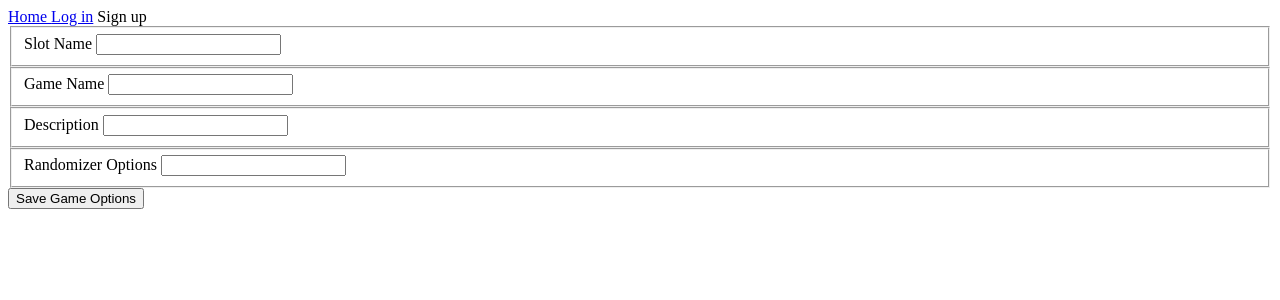
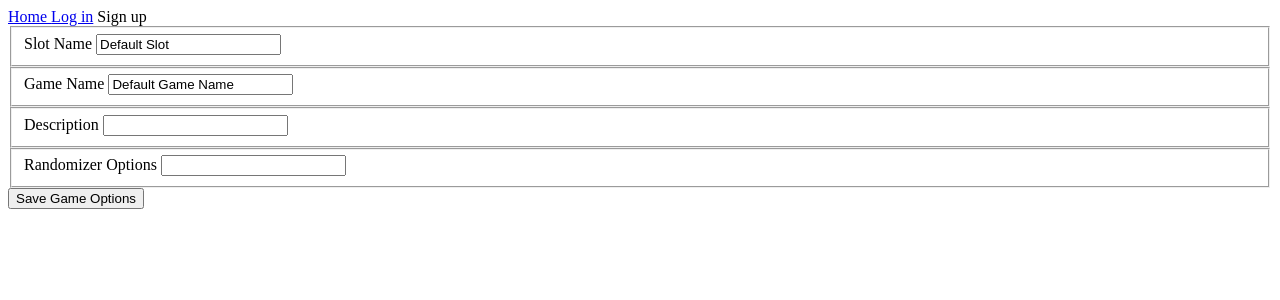
Before and after one commit to BrendanHurt/ap-waiting-room, a Django app: page /user_yamls/yaml/ in a window 1280 px wide. Shown: the top 300 px of the page. Run offline with Django 5.2, Linux system fonts and the light colour scheme.

Commit message:
Added ability to edit YAMLs
Edited the views and forms involved with adding yamls to take in the context of either a default yaml, in the case of creating a new one, or the data of an existing yaml.

```diff
--- a/user_yamls/templates/user_yamls/view_yamls.html
+++ b/user_yamls/templates/user_yamls/view_yamls.html
@@ -12,6 +12,11 @@
             <p>Slot Name:<br>{{ yaml.slot }}</p>
             <p>Description:<br>{{ yaml.description }}</p>
             <button>Download</button>
+            <br><br>
+            <a href="{% url 'user_yamls:yaml_form' yaml.id %}">
+                Edit
+            </a>
+            <br><br>
             <a href="{% url 'user_yamls:del' yaml.id %}">
                 Delete
             </a>
--- a/user_yamls/templates/user_yamls/add_yaml.html
+++ b/user_yamls/templates/user_yamls/yaml_form.html
@@ -6,23 +6,27 @@
     </head>
     <body>
         {% include "home/nav.html" %}
-        <form action="{% url 'user_yamls:add_yaml' %}" method="post">
+        {% if yaml_id is not None %}
+            <form action="{% url 'user_yamls:submit_yaml' yaml_id %}" method="post">
+        {% else %}
+            <form action="{% url 'user_yamls:submit_yaml' %}" method="post">
+        {% endif %}
             {% csrf_token %}
             <fieldset>
                 <label for="slot_name">Slot Name</label>
-                <input type="text" name="slot" id="slot" required>
+                <input type="text" name="slot" id="slot" value="{{ yaml_slot }}" required>
             </fieldset>
             <fieldset>
                 <label for="game_name">Game Name</label>
-                <input type="text" name="game_name" id="game_name" required>
+                <input type="text" name="game_name" id="game_name" value="{{ yaml_game_name }}" required>
             </fieldset>
             <fieldset>
                 <label for="description">Description</label>
-                <input type="text" name="description" id="description">
+                <input type="text" name="description" id="description" value="{{ yaml_description }}">
             </fieldset>
             <fieldset>
                 <label for="game_options">Randomizer Options</label>
-                <input type="text" name="game_options" id="game_options" required>
+                <input type="text" name="game_options" id="game_options" value="{{ yaml_game_options }}" required>
             </fieldset>
             <input type="submit" value="Save Game Options">
         </form>
--- a/user_yamls/urls.py
+++ b/user_yamls/urls.py
@@ -6,6 +6,8 @@ app_name = "user_yamls"
 urlpatterns = [
     path('<int:user_id>/', views.index, name='view_yamls'),
     path('yaml/', views.yaml_form, name='yaml_form'),
-    path('yaml/save/', views.add, name='add_yaml'),
+    path('yaml/<slug:yaml_id>', views.yaml_form, name='yaml_form'),
+    path('yaml/submit/', views.submit_yaml, name='submit_yaml'),
+    path('yaml/submit/<slug:yaml_id>', views.submit_yaml, name='submit_yaml'),
     path('yaml/del/<int:yaml_id>/', views.delete_yaml, name="del"),
 ]
--- a/user_yamls/views.py
+++ b/user_yamls/views.py
@@ -15,37 +15,63 @@ def index(request, user_id):
     )
     #return HttpResponse('This is the index page for yamls')
 
-def yaml_form(request):
-    return render(request, 'user_yamls/add_yaml.html')
+def yaml_form(request, yaml_id=None):
+    yaml_slot = "Slot Name"
 
-def add(request):
+    slot = user_yamls._meta.get_field("slot").get_default()
+    game_name = user_yamls._meta.get_field("game_name").get_default()
+    description = ""
+    game_options = ""
+
+    if (yaml_id is not None):
+        yaml = get_object_or_404(user_yamls, pk=yaml_id)
+        slot = yaml.slot
+        game_name = yaml.game_name
+        description = yaml.description
+        game_options = yaml.game_options
+    print (slot)
+    return render(
+        request,
+        'user_yamls/yaml_form.html',
+        {
+            "yaml_id": yaml_id,
+            "yaml_slot": slot,
+            "yaml_game_name": game_name,
+            "yaml_description": description,
+            "yaml_game_options": game_options
+        },
+    )
+
+def submit_yaml(request, yaml_id=None):
     #get the user_id
     #get the slot name
     #get the game name
     #get the description, emtpy string if none
     #get the options
-    try:
-        user = get_object_or_404(
-            users,
-            pk=request.session.get("user_id")
+    user = get_object_or_404(
+        users,
+        pk=request.session.get("user_id")
+    )
+
+    yaml = None
+    if (yaml_id is not None):
+        yaml = get_object_or_404(user_yamls, pk=yaml_id)
+    else:
+        yaml = user_yamls()
+        yaml.user_id = user
+
+    yaml.slot = request.POST["slot"]
+    yaml.game_name = request.POST["game_name"]
+    yaml.description = request.POST["description"]
+    yaml.game_options = request.POST["game_options"]
+
+    yaml.save()
+    return HttpResponseRedirect(
+        reverse(
+            "user_yamls:view_yamls",
+            args=(user.id,)
         )
-        new_yaml = user_yamls(
-            user_id = user,
-            slot = request.POST["slot"],
-            game_name = request.POST["game_name"],
-            description = request.POST["description"],
-            game_options = request.POST["game_options"]
-        )
-
-        new_yaml.save()
-        return HttpResponseRedirect(
-            reverse(
-                "user_yamls:view_yamls",
-                args=(user.id,)
-            )
-        )
-    except DatabaseError:
-        return HttpResponse(DatabaseError)
+    )
 
 def delete_yaml(request, yaml_id):
     yaml = user_yamls.objects.get(pk = yaml_id)
```
